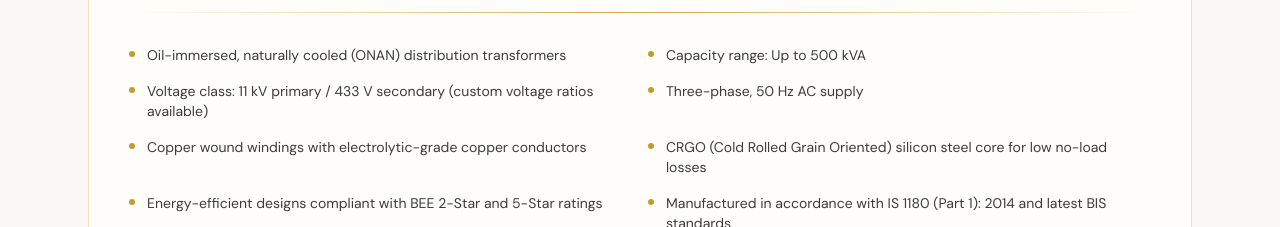
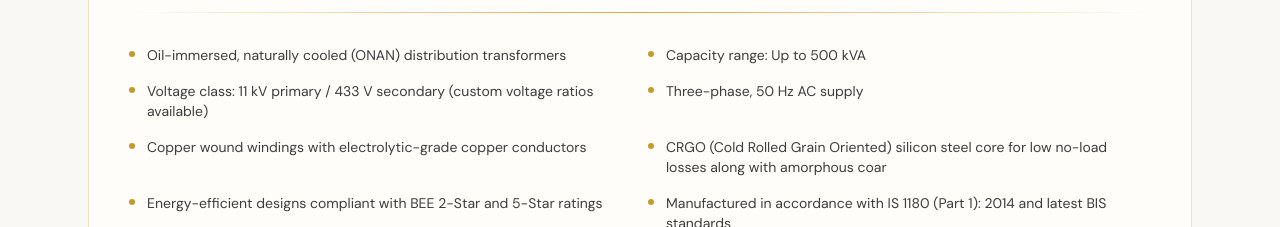
Before and after one commit to Chaitanyasulam/rk-electricals, a React (Vite) app: page / in a window 1280 px wide. Shown: the part 2800-3027 px from the top of the page. Built offline with nearby package versions, Linux system fonts and the light colour scheme.

Commit message:
Updated homepage5

```diff
--- a/src/components/Products.tsx
+++ b/src/components/Products.tsx
@@ -37,7 +37,7 @@
   "Voltage class: 11 kV primary / 433 V secondary (custom voltage ratios available)",
   "Three-phase, 50 Hz AC supply",
   "Copper wound windings with electrolytic-grade copper conductors",
-  "CRGO (Cold Rolled Grain Oriented) silicon steel core for low no-load losses",
+  "CRGO (Cold Rolled Grain Oriented) silicon steel core for low no-load losses along with amorphous coar",
   "Energy-efficient designs compliant with BEE 2-Star and 5-Star ratings",
   "Manufactured in accordance with IS 1180 (Part 1): 2014 and latest BIS standards",
   "Hermetically sealed or conservator-type construction",
```
